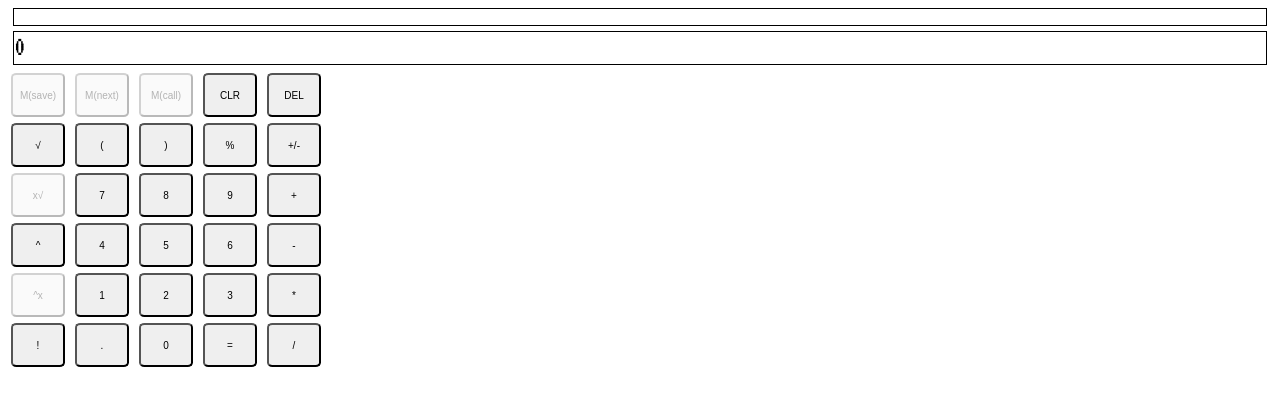
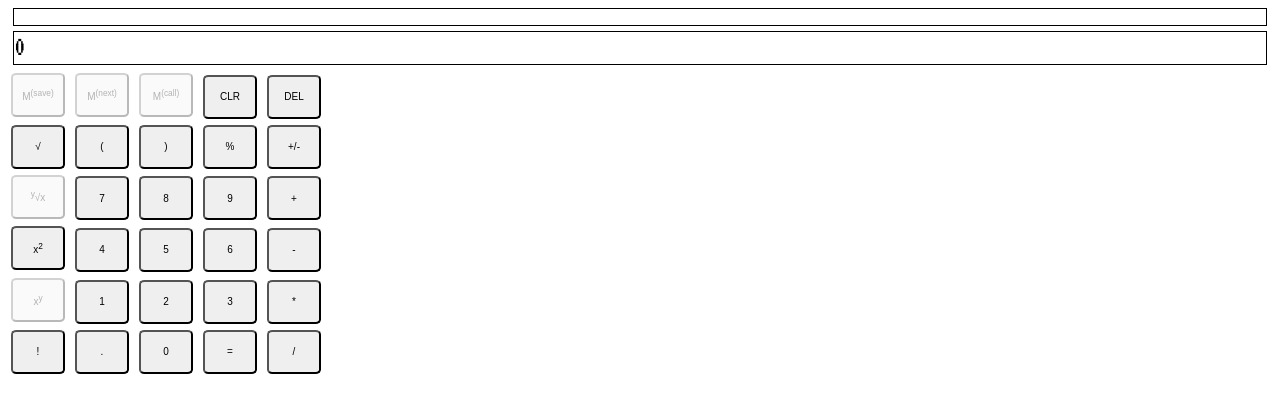
Before and after one commit to jorobertmac/calculator, a plain HTML site: page index.html in a window 1280 px wide. Drawn offline with Linux system fonts and the light colour scheme.

Commit message:
Add superscript to some buttons

```diff
--- a/index.html
+++ b/index.html
@@ -16,9 +16,9 @@
         CLEAR: <button id="clearY_button" value="y" class="clrButton" disabled>Y</button> <button id="clearN_button" value="n" class="clrButton" disabled>N</button>
       </div>
       <div>
-        <button id="memoryAdd" value="Msave" class="operator" disabled >M(save)</button>
-        <button id="memoryNext" value="Mnext" class="operator" disabled >M(next)</button>
-        <button id="memoryCall" value="Mcall" class="operator" disabled >M(call)</button>
+        <button id="memoryAdd" value="Msave" class="operator" disabled >M<sup>(save)</sup></button>
+        <button id="memoryNext" value="Mnext" class="operator" disabled >M<sup>(next)</sup></button>
+        <button id="memoryCall" value="Mcall" class="operator" disabled >M<sup>(call)</sup></button>
         <button id="clear" value="delete" class="operator" >CLR</button>
         <button id="delete" value="backspace" class="operator" >DEL</button>
       </div>
@@ -30,21 +30,21 @@
         <button id="sign" value="s" class="operator" >+/-</button>
       </div>
       <div>
-        <button id="xRoot" value="x√" class="operator" disabled >x√</button>
+        <button id="xRoot" value="x√" class="operator" disabled ><sup>y</sup>√x</button>
         <button id="number7" value="7" class="number" >7</button>
         <button id="number8" value="8" class="number" >8</button>
         <button id="number9" value="9" class="number" >9</button>
         <button id="add" value="+" class="operator" >+</button>
       </div>
       <div>
-        <button id="exponent" value="^" class="operator" >^</button>
+        <button id="exponent" value="^" class="operator" >x<sup>2</sup></button>
         <button id="number4" value="4" class="number" >4</button>
         <button id="number5" value="5" class="number" >5</button>
         <button id="number6" value="6" class="number" >6</button>
         <button id="subtract" value="-" class="operator" >-</button>
       </div>
       <div>
-        <button id="xExponent" value="^x" class="operator" disabled >^x</button>
+        <button id="xExponent" value="^x" class="operator" disabled >x<sup>y</sup></button>
         <button id="number1" value="1" class="number" >1</button>
         <button id="number2" value="2" class="number" >2</button>
         <button id="number3" value="3" class="number" >3</button>
```
